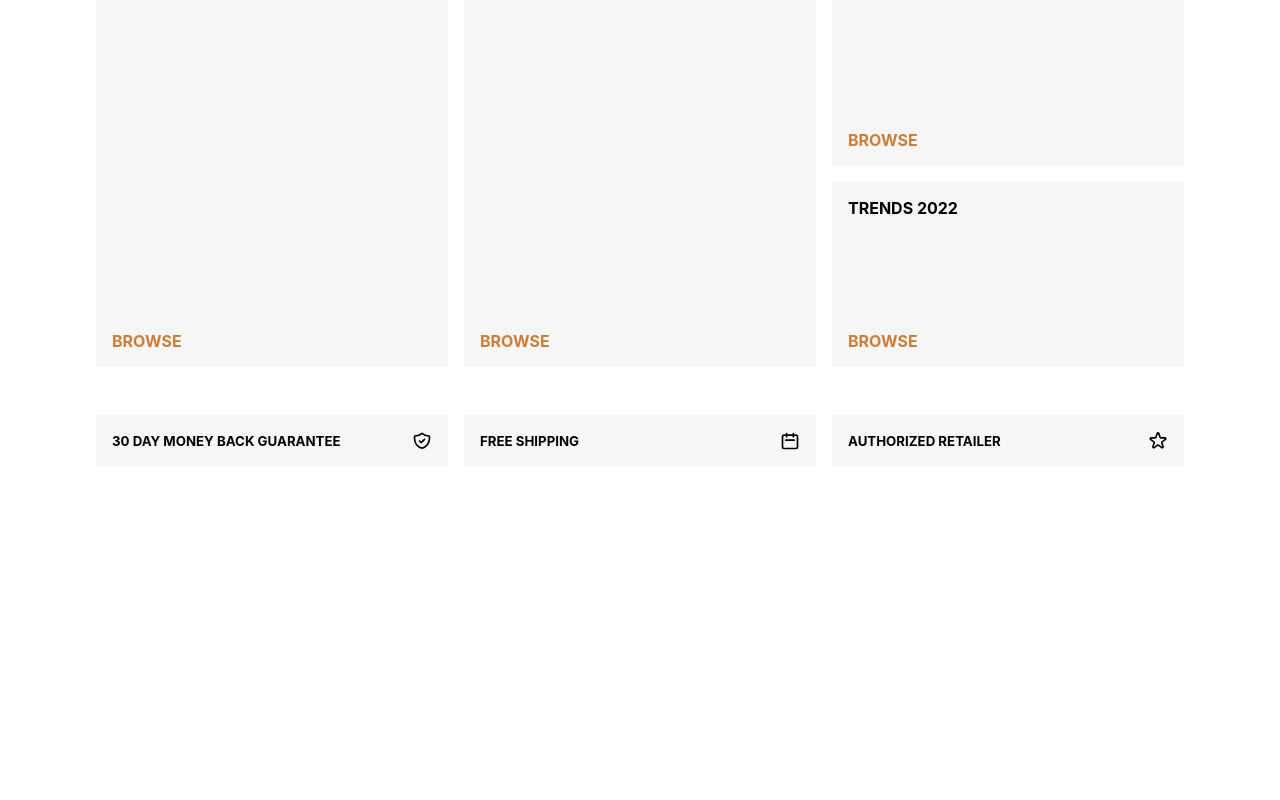
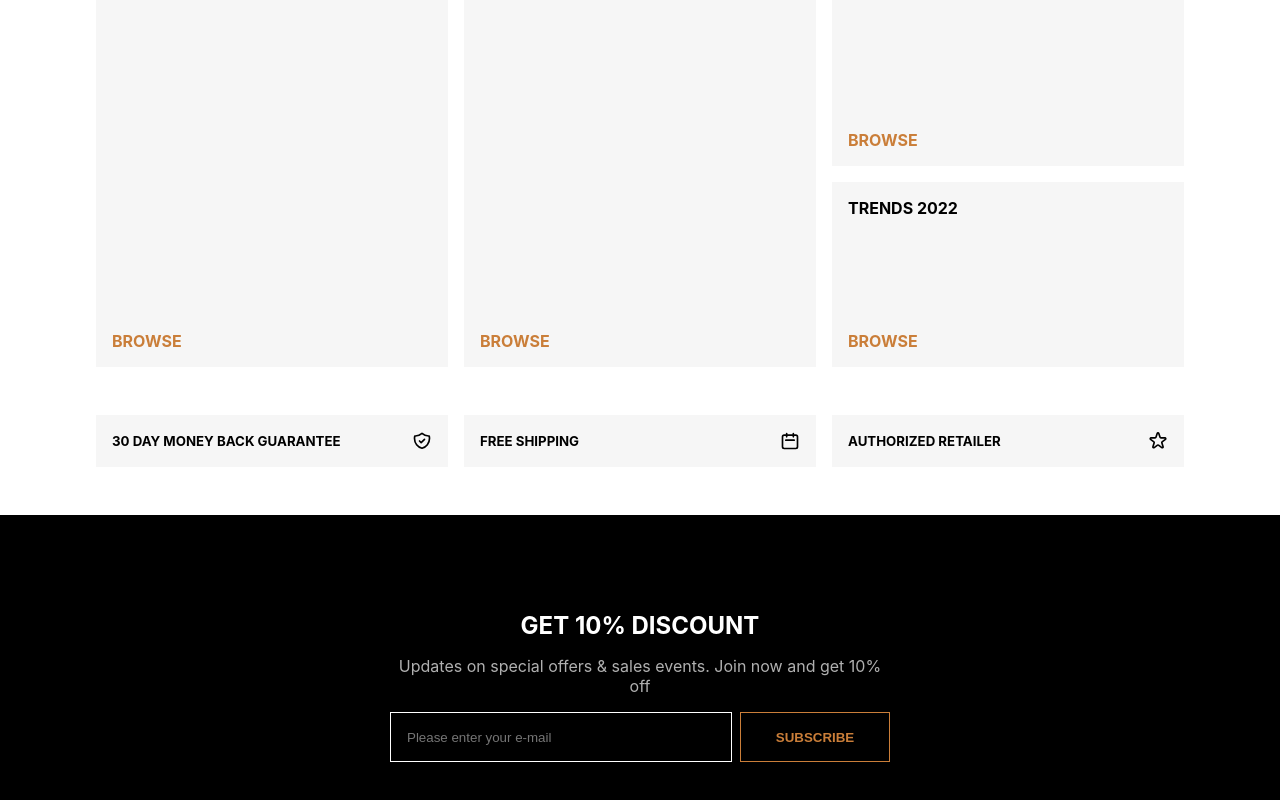
Before and after one commit to Matt-Horton/watch-ecommerce, a React (Create React App) app: page / in a window 1280 px wide. Shown: the part 1131-1931 px from the top of the page. Before the commit the page ends 1646 px from the top, so only its background shows below. Built offline with nearby package versions, Linux system fonts and the light colour scheme.

Commit message:
Added email subscription section

```diff
--- a/src/App.js
+++ b/src/App.js
@@ -4,6 +4,7 @@ import Navbar from './components/Navbar/Navbar';
 import SideMenu from './components/SideMenu/SideMenu';
 import HeroBanner from './components/HeroBanner/HeroBanner';
 import Catalog from './components/Catalog/Catalog';
+import Subscribe from './components/Subscribe/Subscribe';
 
 function App() {
   const [sideMenuOpen, setSideMenuOpen] = useState(false);
@@ -13,6 +14,7 @@ function App() {
       <SideMenu open={sideMenuOpen} setOpen={setSideMenuOpen} />
       <HeroBanner />
       <Catalog />
+      <Subscribe />
     </div>
   );
 }
--- /dev/null
+++ b/src/components/Subscribe/Subscribe.js
@@ -0,0 +1,17 @@
+import React from 'react';
+import './Subscribe.scss';
+
+export default function Subscribe() {
+  return (
+    <div className="subscribe-container">
+      <div className="subscribe-content">
+        <h2>Get 10% Discount</h2>
+        <p>Updates on special offers & sales events. Join now and get 10% off</p>
+        <form className="subscribe-form">
+          <input placeholder="Please enter your e-mail" />
+          <button>SUBSCRIBE</button>
+        </form>
+      </div>
+    </div>
+  );
+}
--- /dev/null
+++ b/src/components/Subscribe/Subscribe.scss
@@ -0,0 +1,50 @@
+@import "../../styles/global.scss";
+
+.subscribe-container {
+  width: 100%;
+  background-color: #000;
+  display: flex;
+  flex-direction: column;
+  justify-content: center;
+  align-items: center;
+  padding: 6rem 2rem;
+}
+
+.subscribe-content {
+  max-width: 500px;
+}
+
+.subscribe-content h2 {
+  color: #fff;
+  text-transform: uppercase;
+  text-align: center;
+  margin-bottom: 1rem;
+}
+
+.subscribe-content p {
+  color: #b0b0b0;
+  text-align: center;
+}
+
+.subscribe-form {
+  display: flex;
+  margin-top: 1rem;
+  gap: 0.5rem;
+}
+
+.subscribe-form input {
+  flex: 1;
+  height: 50px;
+  background: transparent;
+  border: 1px solid #fff;
+  padding: 1rem;
+  color: #fff;
+}
+
+.subscribe-form button {
+  min-width: 150px;
+  background: transparent;
+  border: 1px solid $accent-color;
+  color: $accent-color;
+  font-weight: 600;
+}
```
